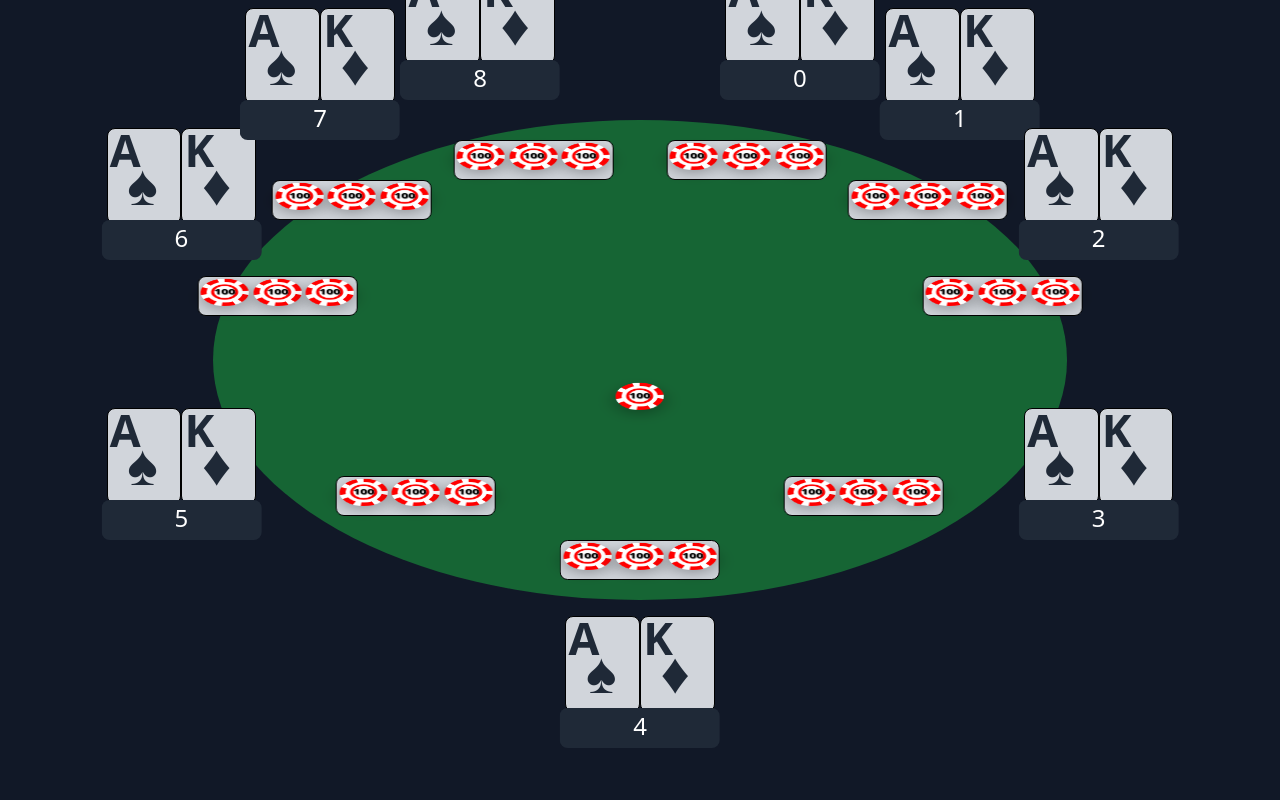
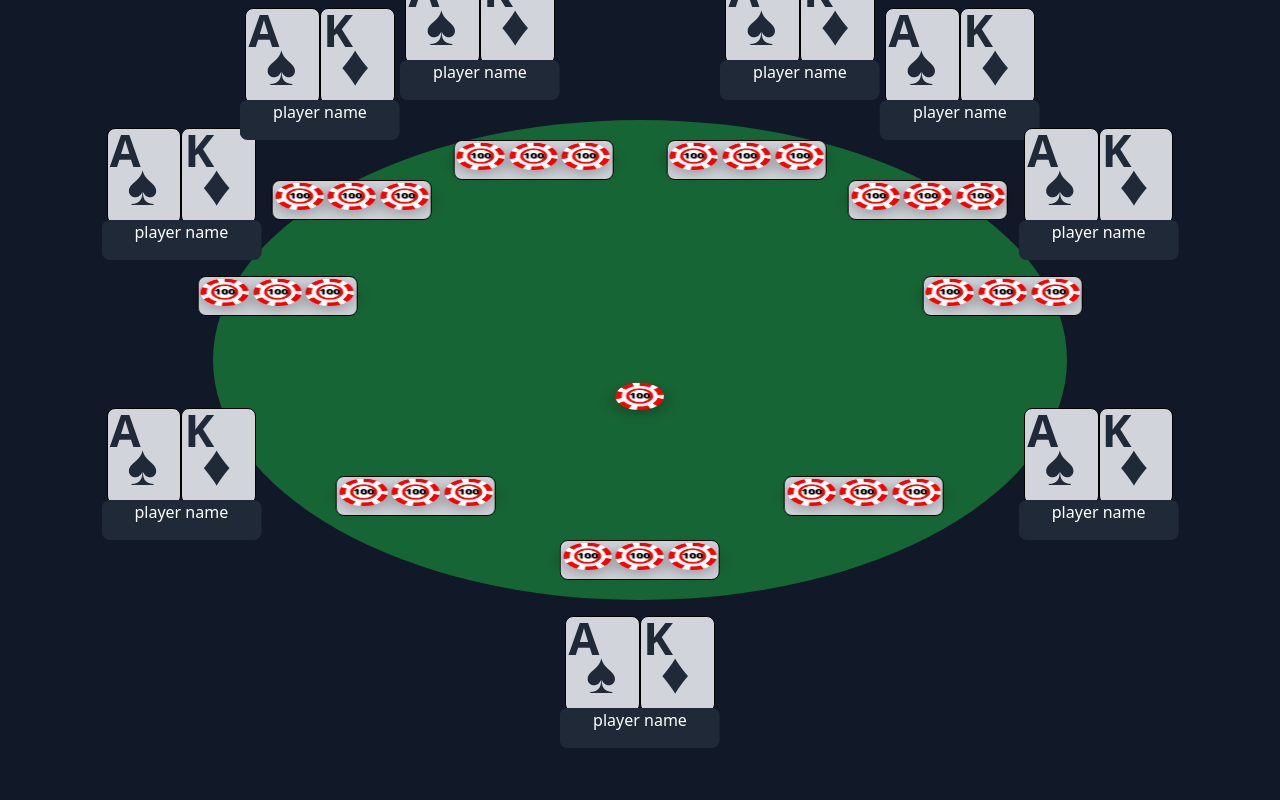
Before and after one commit to wegman7/poker-frontend, a Next.js app: page /room in a window 1280 px wide. Shown: the top 800 px of the page. Built offline with nearby package versions, Linux system fonts and the light colour scheme.

Commit message:
add component for PlayerInfo

```diff
--- a/src/app/globals.css
+++ b/src/app/globals.css
@@ -3,7 +3,7 @@
 @tailwind utilities;
 
 .dynamic-text {
-  font-size: min(3vw * 3/4, 4vh * 3/4);
+  font-size: min(3vw * 1/2, 4vh * 1/2);
 }
 
 .dynamic-text-lg {
--- /dev/null
+++ b/src/app/room/PlayerInfo.tsx
@@ -0,0 +1,9 @@
+const PlayerInfo = ({ position }: { position: string }) => {
+  return (
+    <div className={`${position} absolute transform -translate-x-1/2 -translate-y-1/2 w-[15%] h-[5%] bg-gray-800 rounded-lg text-center dynamic-text`}>
+      player name
+    </div>
+  );
+}
+
+export default PlayerInfo;
--- a/src/app/room/PlayerSeat.tsx
+++ b/src/app/room/PlayerSeat.tsx
@@ -12,6 +12,7 @@
 import Cards from "./Cards";
 import Chip from "./Chip";
 import ChipArea from "./ChipArea";
+import PlayerInfo from "./PlayerInfo";
 
 const seatPositions: { [key: string]: string } = {
   '0': 'left-[65%] top-[10%]',
@@ -25,7 +26,7 @@ const seatPositions: { [key: string]: string } = {
   '8': 'left-[35%] top-[10%]',
 };
 
-const cardSize: string = 'w-[7%] h-[12%]';
+const cardsSize: string = 'w-[14%] h-[12%]';
 const cardPositions: { [key: string]: string } = {
   '0': 'left-[65%] top-[2%]',
   '1': 'left-[80%] top-[7%]',
@@ -59,12 +60,10 @@ const PlayerSeat = ({ seatId }: { seatId: number }) => {
 
   return (
     <>
-      <Cards size={`w-[14%] h-[12%]`} position={cardPositions[seatId]} cards={['As', 'Kd']} />
+      <Cards size={cardsSize} position={cardPositions[seatId]} cards={['As', 'Kd']} />
       <Chip amount={100} color="red" />
       <ChipArea size={chipAreaSize} position={chipAreaPositions[seatId]} />
-      <div className={`${seatPositions[seatId]} absolute transform -translate-x-1/2 -translate-y-1/2 w-[15%] h-[5%] bg-gray-800 rounded-lg text-center dynamic-text`}>
-        {seatId}
-      </div>
+      <PlayerInfo position={seatPositions[seatId]} />
     </>
   );
 };
```
